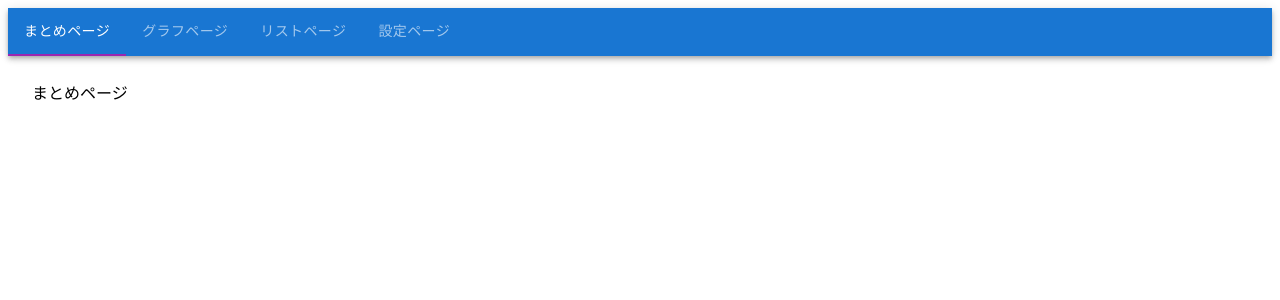
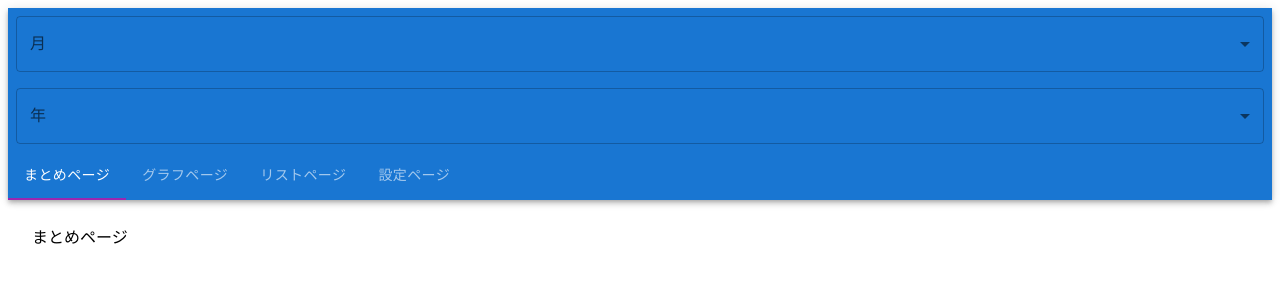
Before and after one commit to kewpie134134/household-account-book, a Next.js app: page / in a window 1280 px wide. Shown: the top 300 px of the page. Built offline with nearby package versions, Linux system fonts and the light colour scheme.

Commit message:
[add] 月・年のセレクターを実装

```diff
--- /dev/null
+++ b/src/components/atoms/MonthSelector.tsx
@@ -0,0 +1,38 @@
+import {
+  FormControl,
+  InputLabel,
+  MenuItem,
+  Select,
+  SelectChangeEvent,
+} from "@mui/material";
+import { useState } from "react";
+
+const MonthSelector = () => {
+  const [month, setMonth] = useState("");
+
+  const handleMonthSelectorChange = (event: SelectChangeEvent) => {
+    setMonth(event.target.value);
+  };
+  return (
+    <FormControl sx={{ m: 1, minWidth: 120 }}>
+      <InputLabel>月</InputLabel>
+      <Select value={month} label="Month" onChange={handleMonthSelectorChange}>
+        <MenuItem value={1}>1月</MenuItem>
+        <MenuItem value={2}>2月</MenuItem>
+        <MenuItem value={3}>3月</MenuItem>
+        <MenuItem value={4}>4月</MenuItem>
+        <MenuItem value={5}>5月</MenuItem>
+        <MenuItem value={6}>6月</MenuItem>
+        <MenuItem value={7}>7月</MenuItem>
+        <MenuItem value={8}>8月</MenuItem>
+        <MenuItem value={9}>9月</MenuItem>
+        <MenuItem value={10}>10月</MenuItem>
+        <MenuItem value={11}>11月</MenuItem>
+        <MenuItem value={12}>12月</MenuItem>
+      </Select>
+      {/* <FormHelperText>With label + helper text</FormHelperText> */}
+    </FormControl>
+  );
+};
+
+export default MonthSelector;
--- /dev/null
+++ b/src/components/atoms/YearSelector.tsx
@@ -0,0 +1,30 @@
+import {
+  FormControl,
+  InputLabel,
+  MenuItem,
+  Select,
+  SelectChangeEvent,
+} from "@mui/material";
+import { useState } from "react";
+
+const YearSelector = () => {
+  const [year, setYear] = useState("");
+
+  const handleYearSelectorChange = (event: SelectChangeEvent) => {
+    setYear(event.target.value);
+  };
+
+  return (
+    <FormControl sx={{ m: 1, minWidth: 120 }}>
+      <InputLabel>年</InputLabel>
+      <Select value={year} label="Year" onChange={handleYearSelectorChange}>
+        <MenuItem value={2021}>2021月</MenuItem>
+        <MenuItem value={2022}>2022月</MenuItem>
+        <MenuItem value={2023}>2023月</MenuItem>{" "}
+      </Select>
+      {/* <FormHelperText>With label + helper text</FormHelperText> */}
+    </FormControl>
+  );
+};
+
+export default YearSelector;
--- /dev/null
+++ b/src/components/moleculars/YearMonthSelector.tsx
@@ -0,0 +1,13 @@
+import MonthSelector from "../atoms/MonthSelector";
+import YearSelector from "../atoms/YearSelector";
+
+const YearMonthSelector = () => {
+  return (
+    <>
+      <MonthSelector />
+      <YearSelector />
+    </>
+  );
+};
+
+export default YearMonthSelector;
--- a/src/components/moleculars/header.tsx
+++ b/src/components/moleculars/header.tsx
@@ -6,19 +6,21 @@ import Summary from "../../tabs/Summary";
 import Graph from "../../tabs/Graph";
 import List from "../../tabs/List";
 import Setting from "../../tabs/Setting";
+import YearMonthSelector from "./YearMonthSelector";
 
 const Header = () => {
   const [value, setValue] = useState("summary");
 
-  const handleChange = (event: React.SyntheticEvent, newValue: string) => {
+  const handleTabChange = (_event: React.SyntheticEvent, newValue: string) => {
     setValue(newValue);
   };
   return (
     <Box sx={{ width: "100%", typography: "body1" }}>
       <TabContext value={value}>
         <AppBar position="static">
+          <YearMonthSelector />
           <TabList
-            onChange={handleChange}
+            onChange={handleTabChange}
             indicatorColor="secondary"
             textColor="inherit"
           >
```
